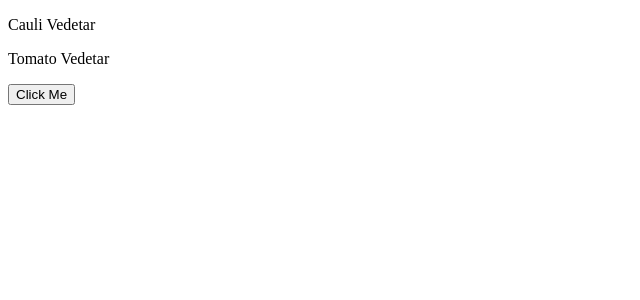
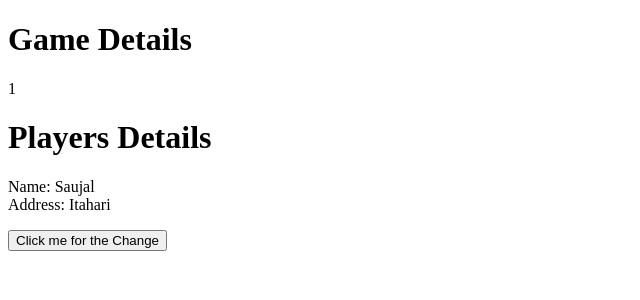
Before and after one commit to Dineshbhandari2023/React-app, a React (Vite) app: page / in a window 1280 px wide. Shown: the top 300 px of the page, without its empty margins (0-640 px from the left). Built offline with nearby package versions, Linux system fonts and the light colour scheme.

Commit message:
Updating State basics of react Js

```diff
--- a/src/App.tsx
+++ b/src/App.tsx
@@ -6,6 +6,8 @@ import { useState } from "react";
 import produce from "immer";
 // import { AiFillAmazonCircle } from "react-icons/ai";
 import Like from "./components/Like/Like";
+import Navbar from "./components/Navbar";
+import Cart from "./components/Cart";
 
 // function App() {
 //   const [alertVisible, setAlertVisible] = useState(false);
@@ -112,7 +114,7 @@ import Like from "./components/Like/Like";
 //   const [tags, setTags] = useState(["Dominar", "Mt15"]);
 
 //   const handleClick = () => {
-//     //Add ing arrays list
+//     //Adding arrays list
 //     // setTags([...tags, "Duke"]);
 
 //     //Removing Arrays list
@@ -129,32 +131,74 @@ import Like from "./components/Like/Like";
 //   );
 // }
 
+// function App() {
+//   const [Vegitables, setVegitables] = useState([
+//     { id: 1, name: "Cauli", address: "Dhankuta" },
+//     { id: 2, name: "Tomato", address: "Mulghat" },
+//   ]);
+//   const handleClick = () => {
+//     // setVegitables(
+//     //   Vegitables.map((Vegitable) =>
+//     //     Vegitable.id === 1 ? { ...Vegitable, address: "Vedetar" } : Vegitable
+//     //   )
+//     // );
+//     setVegitables(
+//       produce((draft) => {
+//         const vegetable = draft.find((Vegitable) => Vegitable.id === 1);
+//         if (vegetable) vegetable.address = "Vedetar";
+//       })
+//     );
+//   };
+//   return (
+//     <div>
+//       {Vegitables.map((Vegitable) => (
+//         <p key={Vegitable.id}>
+//           {Vegitable.name} {Vegitable.address ? "Vedetar" : "New"}
+//         </p>
+//       ))}
+//       <button onClick={handleClick}>Click Me</button>
+//     </div>
+//   );
+// }
+
+// function App() {
+//   const [cartItems, setCartItems] = useState(["product1", "product2"]);
+
+//   return (
+//     <div>
+//       <Navbar cartItemsCount={cartItems.length} />
+//       <Cart cartItems={cartItems} onClear={() => setCartItems([])} />
+//     </div>
+//   );
+// }
+import React from "react";
+
 function App() {
-  const [Vegitables, setVegitables] = useState([
-    { id: 1, name: "Cauli", address: "Dhankuta" },
-    { id: 2, name: "Tomato", address: "Mulghat" },
-  ]);
+  const [games, setgames] = useState({
+    id: 1,
+    player: {
+      name: "Saujal",
+      address: "Itahari",
+    },
+  });
   const handleClick = () => {
-    // setVegitables(
-    //   Vegitables.map((Vegitable) =>
-    //     Vegitable.id === 1 ? { ...Vegitable, address: "Vedetar" } : Vegitable
-    //   )
-    // );
-    setVegitables(
-      produce((draft) => {
-        const vegetable = draft.find((Vegitable) => Vegitable.id === 1);
-        if (vegetable) vegetable.address = "Vedetar";
-      })
-    );
+    setgames({
+      ...games,
+      player: { ...games.player, name: "Dinesh", address: "Mulghat" },
+    });
   };
   return (
     <div>
-      {Vegitables.map((Vegitable) => (
-        <p key={Vegitable.id}>
-          {Vegitable.name} {Vegitable.address ? "Vedetar" : "New"}
-        </p>
-      ))}
-      <button onClick={handleClick}>Click Me</button>
+      <h1> Game Details</h1>
+      <p>{games.id}</p>
+      <h1>Players Details</h1>
+      <p>
+        Name: {games.player.name}
+        <br />
+        Address: {games.player.address}
+      </p>
+
+      <button onClick={handleClick}>Click me for the Change</button>
     </div>
   );
 }
--- /dev/null
+++ b/src/components/Cart.tsx
@@ -0,0 +1,20 @@
+import React from "react";
+interface Props {
+  cartItems: string[];
+  onClear: () => void;
+}
+const Cart = ({ cartItems, onClear }: Props) => {
+  return (
+    <>
+      <div>Cart</div>;
+      <ul>
+        {cartItems.map((items) => (
+          <li>{items}</li>
+        ))}
+      </ul>
+      <button onClick={onClear}>Clear</button>
+    </>
+  );
+};
+
+export default Cart;
--- /dev/null
+++ b/src/components/Navbar.tsx
@@ -0,0 +1,10 @@
+import React from "react";
+
+interface Props {
+  cartItemsCount: number;
+}
+const Navbar = ({ cartItemsCount }: Props) => {
+  return <div>NavBar: {cartItemsCount}</div>;
+};
+
+export default Navbar;
```
